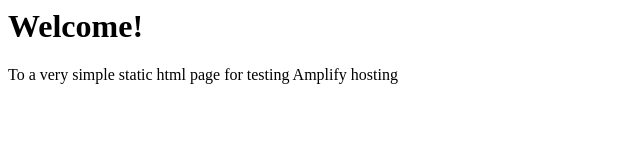
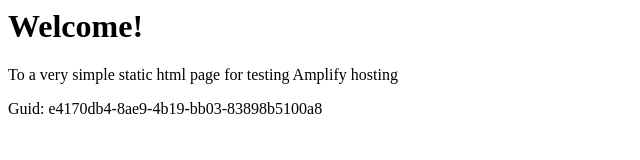
Before and after one commit to aws-aemilia-bah/Github-PR-Commit-Integration-Test-DoNotTouch-Gith-OKSLNVO2-v1-preprod-me-south-1, a website: page src/index.html in a window 1280 px wide. Shown: the whole page, without its empty margins (0-640 px from the left). Drawn offline with Linux system fonts and the light colour scheme.

Commit message:
commit from integ tests

```diff
--- a/src/index.html
+++ b/src/index.html
@@ -1,3 +1,5 @@
+
+
 <html lang="en">
 
 <head>
@@ -10,6 +12,6 @@
 <body>
     <h1>Welcome!</h1>
     <p>To a very simple static html page for testing Amplify hosting</p>
-</body>
+    <p>Guid: e4170db4-8ae9-4b19-bb03-83898b5100a8</p></body>
 
 </html>
```
